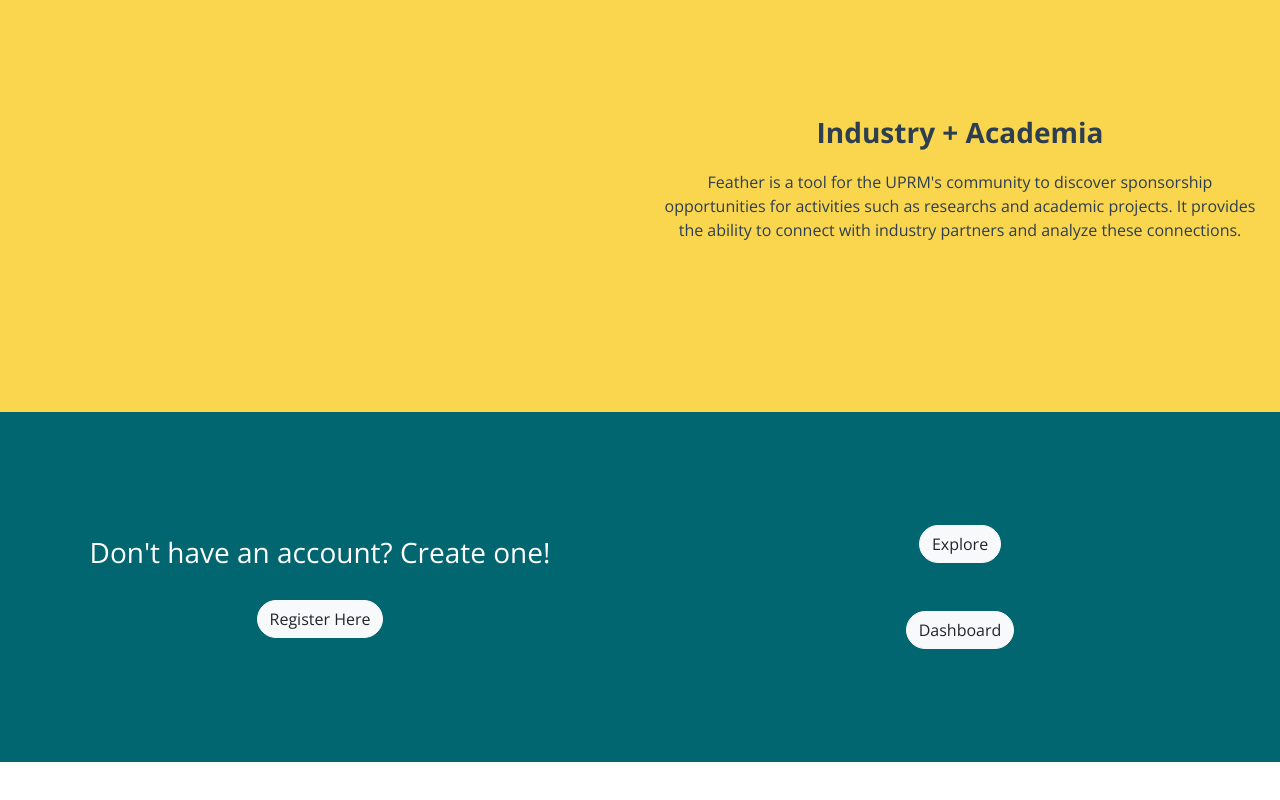
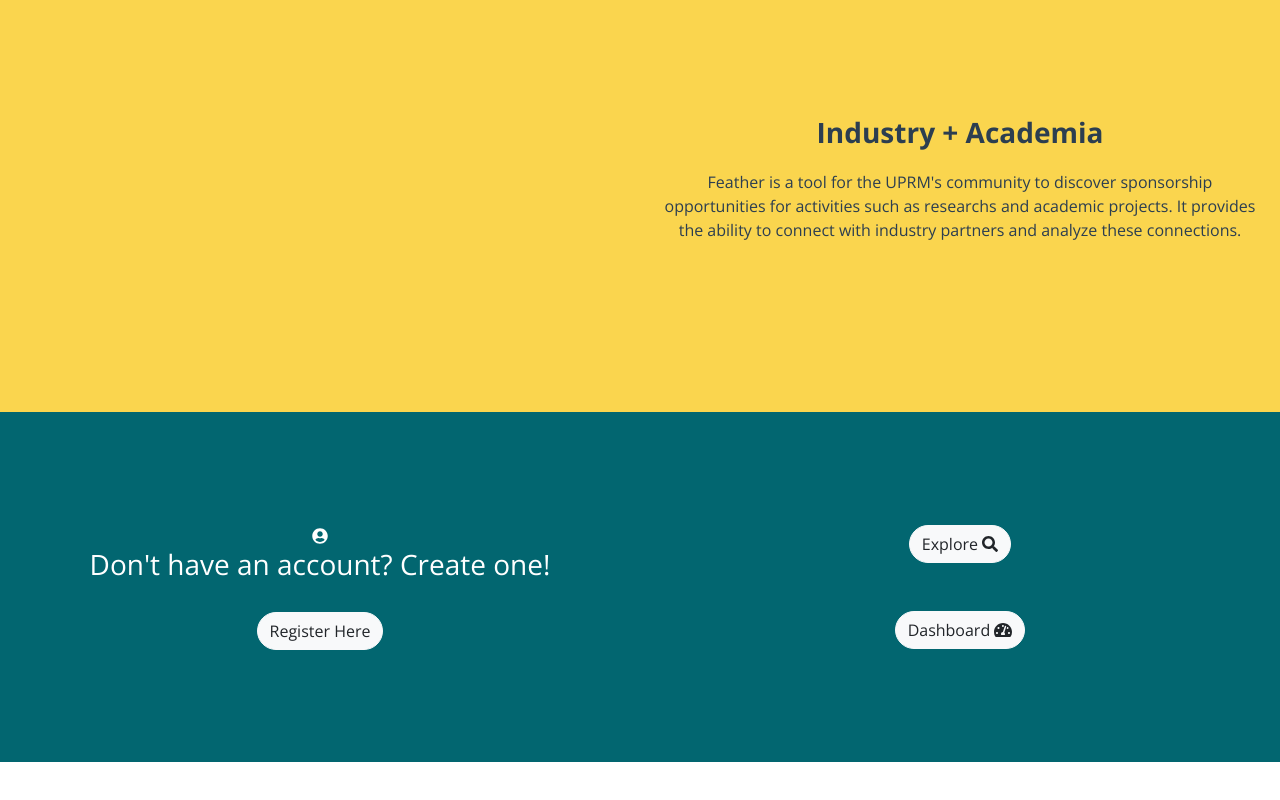
Before and after one commit to jesipr/FeatherFE, a Vue app: page / in a window 1280 px wide. Shown: the part 556-1356 px from the top of the page. Built offline with nearby package versions, Linux system fonts and the light colour scheme; what vue-particles would draw is missing.

Commit message:
Font-Awesome Vue Component Added, Icons Added

```diff
--- a/package.json
+++ b/package.json
@@ -8,6 +8,9 @@
     "lint": "vue-cli-service lint"
   },
   "dependencies": {
+    "@fortawesome/fontawesome-svg-core": "^1.2.25",
+    "@fortawesome/free-solid-svg-icons": "^5.11.2",
+    "@fortawesome/vue-fontawesome": "^0.1.7",
     "aos": "^3.0.0-beta.6",
     "bootstrap": "^4.3.1",
     "bootstrap-vue": "^2.0.3",
--- a/src/main.js
+++ b/src/main.js
@@ -2,11 +2,20 @@
 import BootstrapVue from 'bootstrap-vue';
 import AOS from 'aos';
 import VueParticles from 'vue-particles';
-import App from './App.vue';
-import router from './router';
 import 'bootstrap/dist/css/bootstrap.css';
 import 'bootstrap-vue/dist/bootstrap-vue.css';
 import 'aos/dist/aos.css';
+import { library } from '@fortawesome/fontawesome-svg-core';
+import { faSearch, faUserCircle, faTachometerAlt } from '@fortawesome/free-solid-svg-icons';
+import { FontAwesomeIcon } from '@fortawesome/vue-fontawesome';
+import App from './App.vue';
+import router from './router';
+
+library.add(faSearch);
+library.add(faUserCircle);
+library.add(faTachometerAlt);
+Vue.component('font-awesome-icon', FontAwesomeIcon);
+
 
 Vue.use(VueParticles);
 Vue.use(BootstrapVue);
--- a/src/views/Home.vue
+++ b/src/views/Home.vue
@@ -34,15 +34,22 @@
       </b-row>
       <b-row class="tools mb-5" align-h="center" align-v="center">
         <b-col>
+          <font-awesome-icon icon="user-circle" />
           <h3>Don't have an account? Create one!</h3>
           <b-button pill variant="light">Register Here</b-button>
         </b-col>
         <b-col>
           <div class="mb-5">
-            <b-button pill variant="light">Explore</b-button>
+            <b-button pill variant="light">
+              Explore
+              <font-awesome-icon icon="search" />
+            </b-button>
           </div>
           <div class="mt-5">
-            <b-button pill variant="light">Dashboard</b-button>
+            <b-button pill variant="light">
+              Dashboard
+              <font-awesome-icon icon="tachometer-alt" />
+            </b-button>
           </div>
         </b-col>
       </b-row>
```
Also changed, not shown: 1 other file (tests, documents, lock files or other folders).
